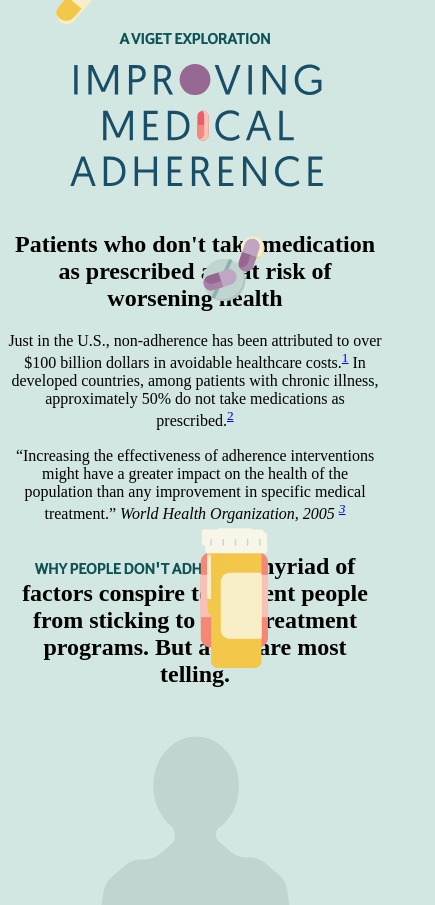
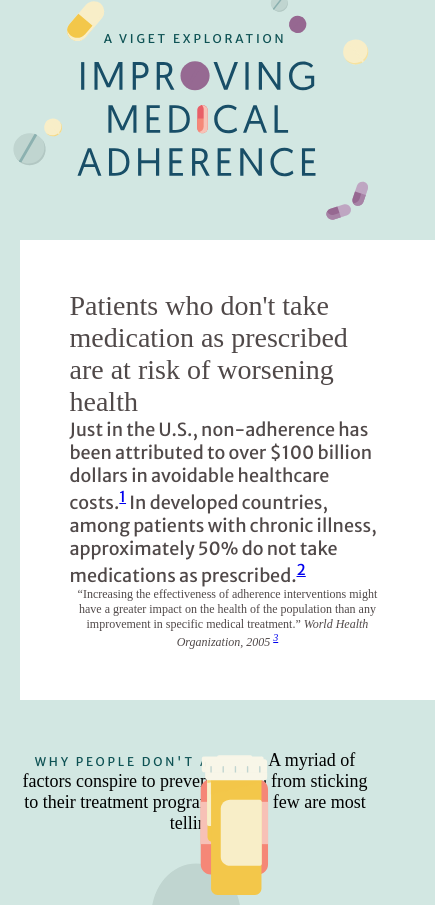
Before and after one commit to ccomp/vigetHW, a website: page index.html in a window 390 px wide. Shown: the top 905 px of the page, 435 px wide, since content can reach past the window. Drawn offline with Linux system fonts and the light colour scheme.

Commit message:
sass and size at 90%

```diff
--- /dev/null
+++ b/gulpfile.js
@@ -0,0 +1,12 @@
+var gulp = require('gulp');
+var sass = require('gulp-sass');
+
+gulp.task('sass', function () {
+  return gulp.src('./sass/**/*.scss')
+    .pipe(sass().on('error', sass.logError))
+    .pipe(gulp.dest('./'));
+});
+
+gulp.task('sass:watch', function () {
+  gulp.watch('./sass/**/*.scss', ['sass']);
+});
--- a/index.css
+++ /dev/null
@@ -1,80 +0,0 @@
-body
-{
-	background-color: #d2e7e2;
-}
-
-h1, h2, h3, h4, h5, h6
-{
-	/*sass code on resetting headers*/
-}
-
-header
-{
-	margin-top: 8%;
-	text-align: center;
-}
-
-header img
-{
-	position: absolute;
-	max-width: 20%;
-}
-
-header h1
-{
-	display: flex;
-	flex-direction: column;
-	margin-bottom: 8%;
-}
-
-header h1 img
-{
-	clear: both;
-	position: relative;
-	margin-left: auto;
-	margin-right: auto;
-	min-width: 75%;
-}
-
-.pills--top-left
-{
-	left: 14%;
-	top: -7%;
-	max-width: 10%;
-	transform: rotate(45deg);
-}
-
-.pills--top-right
-{
-	right: 14%;
-	top: -7%;
-}
-
-@media (max-width: 799px)
-{
-	.pills--top-left
-	{
-		top: -3%;
-	}
-}
-
-@media (min-width: 800px) and (max-width: 1000px)
-{
-	.pills--top-left
-	{
-		top: -6%;
-	}
-}
-
-.small-title
-{
-	font-family: 'Merriweather Sans', sans-serif;
-	font-size: 14px;
-	text-transform: uppercase;
-	color: #0e5254;
-}
-
-.section__explanation
-{
-
-}
--- a/index.html
+++ b/index.html
@@ -4,7 +4,7 @@
 	<title>Viget Assignment</title>
 	<meta charset="utf-8">
 	<link href="https://fonts.googleapis.com/css?family=Merriweather+Sans" rel="stylesheet">
-	<link rel="stylesheet" type="text/css" href="index.css">
+	<link rel="stylesheet" type="text/css" href="main.css">
 
 	<script type="text/javascript" src = "index.js"></script>
 </head>
--- /dev/null
+++ b/sass/main.scss
@@ -0,0 +1,189 @@
+$light-blue: #d2e7e2;
+$spacing: 40px;
+$section-text-color: #184d66;
+$white-text-style1: #504949;
+$white-text-style2: #ea4446;
+$font-sans: 'Merriweather Sans', sans-serif;
+
+*
+{
+	margin: 0;
+	padding: 0;
+}
+
+html
+{
+	font-size: 75%;
+}
+
+body
+{
+	background-color: $light-blue;
+}
+
+h1, h2, h3, h4, h5, h6
+{
+	font-style: normal;
+	font-weight: normal;
+}
+
+
+header
+{
+	margin-left: auto;
+	margin-right: auto;
+	margin-top: 8%;
+	text-align: center;
+	max-width: 90%;
+
+	img
+	{
+		position: absolute;
+		max-width: 20%;
+	}
+
+	h1
+	{
+		display: flex;
+		flex-direction: column;
+		margin-bottom: 8%;
+
+		img
+		{
+			clear: both;
+			position: relative;
+			margin-left: auto;
+			margin-right: auto;
+			min-width: 75%;
+		}
+	}
+}
+
+.section__explanation
+{
+	// default
+	color: $section-text-color;
+
+	h2
+	{
+		font-size: 28px;
+	}
+
+	p
+	{
+		font-family: $font-sans;
+		font-size: 18px;
+		text-align: left;
+	}
+
+	&.explanation--white {
+		color: $white-text-style1;
+		background-color: white;
+		padding: 50px;
+		margin: 50px;
+		width: 90%;
+		margin-left: auto;
+		margin-right: auto;
+		h2
+		{
+			text-align: left;
+		}
+		p
+		{
+
+		}
+	}
+
+	&.section--white {
+		// white section version
+	}
+}
+
+
+.pills--top-left
+{
+	left: 17%;
+	top: -7%;
+	max-width: 10%;
+	transform: rotate(45deg);
+}
+
+.pills--top-right
+{
+	right: 3%;
+	top: 0%;
+	transform: rotate(13deg);
+	max-width: 30%;
+}
+
+.pills--bottom-left
+{
+	top: 29vw;
+	max-width: 15%;
+	left: 2vw;
+	transform: rotate(5deg);
+}
+
+.pills--bottom-right
+{
+	top: 45vw;
+	right: 3vw;
+	max-width: 15%;
+}
+
+.small-title
+{
+	font-family: $font-sans;
+	font-size: 1.25rem;
+	font-weight: 500;
+	text-transform: uppercase;
+	color: #0e5254;
+	letter-spacing: 2.8px;
+}
+
+.section__explanation
+{
+
+}
+
+@media (max-width: 399px)
+{
+	.pills--top-left
+	{
+		top: -1%;
+	}
+
+
+	.small-title
+	{
+		font-size: 1rem;
+	}
+
+}
+
+@media (min-width: 400px) and (max-width: 799px)
+{
+	.pills--top-left
+	{
+		top: -2%;
+	}
+
+	.pills--top-right
+	{
+		right: 5%;
+	}
+
+	.small-title
+	{
+		font-size: 0.75rem;
+	}
+
+}
+
+@media (min-width: 800px) and (max-width: 1000px)
+{
+	.pills--top-left
+	{
+		top: -6%;
+	}
+}
```
Also changed, not shown: package.json (added, +13 -0 lines), main.css (added), 2 other files.
